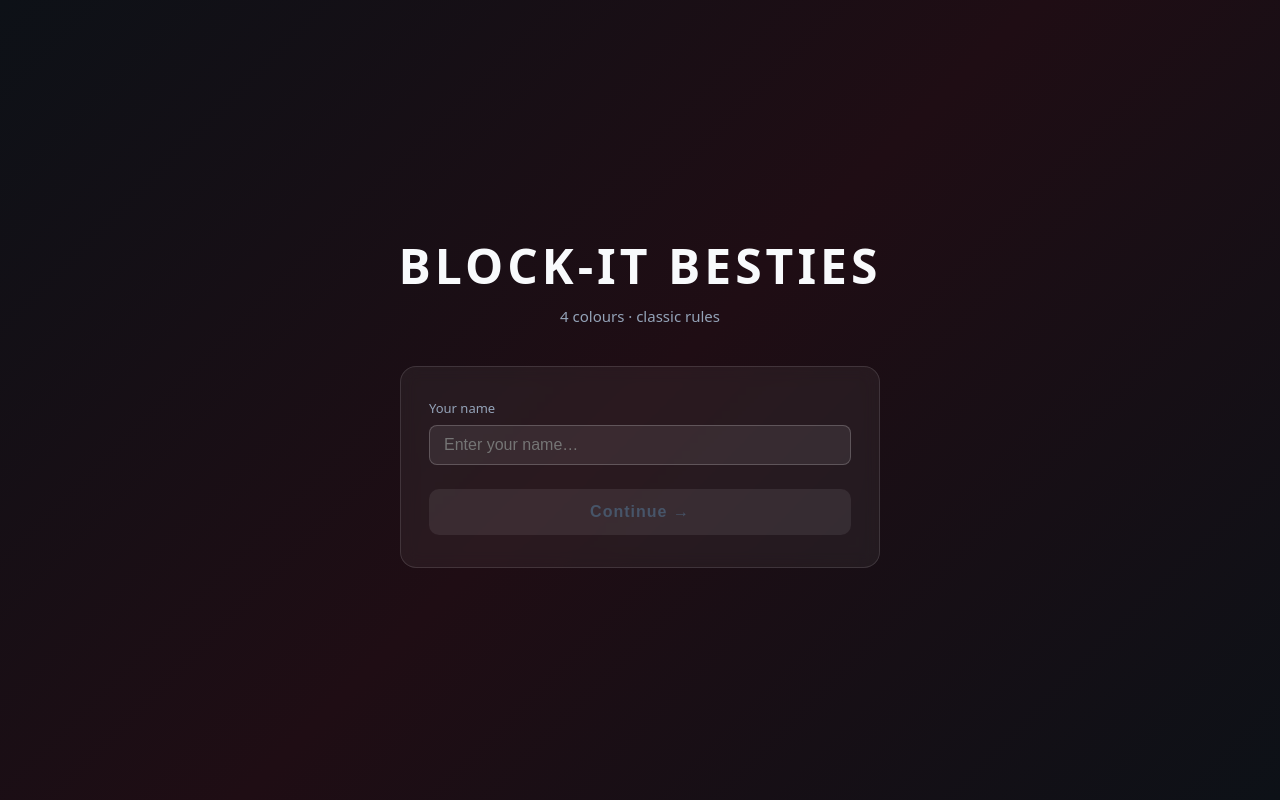
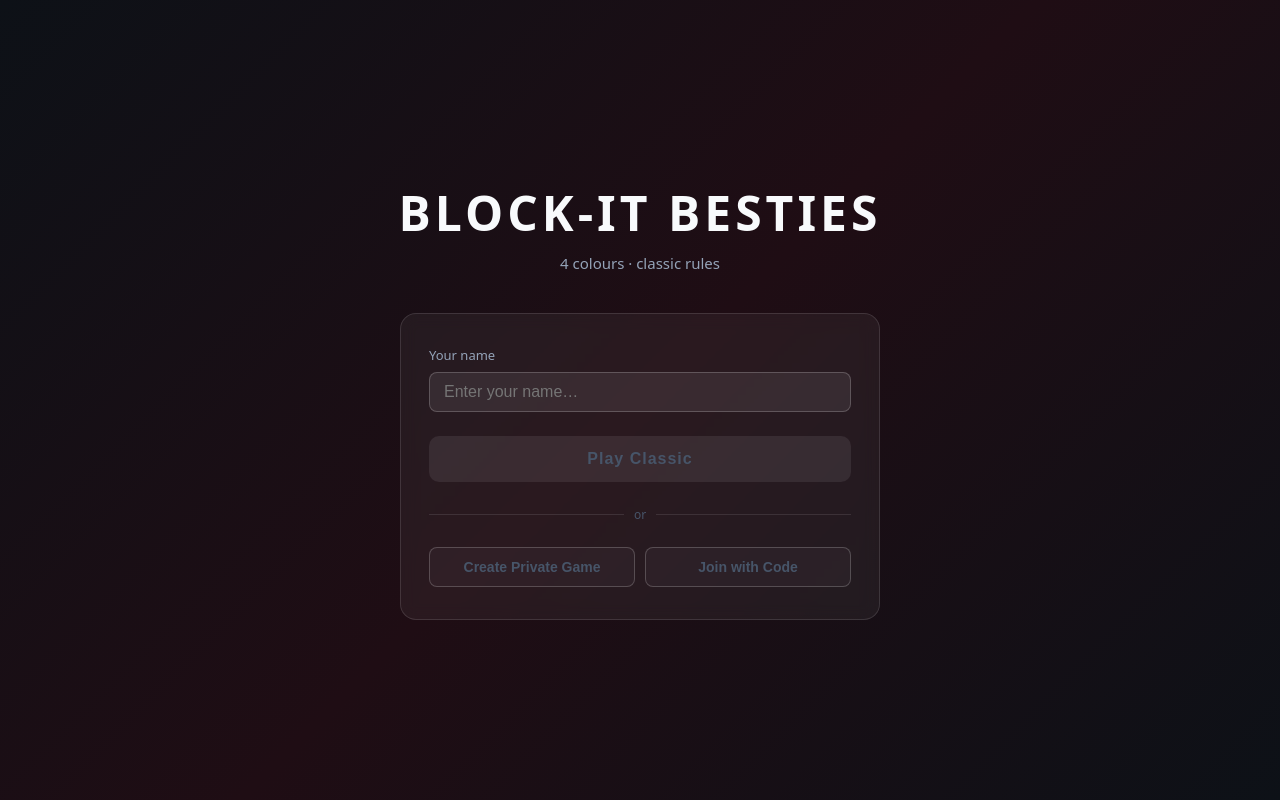
Before and after one commit to Cacifyy/games, a React (Vite) app: page / in a window 1280 px wide. Built offline with nearby package versions, Linux system fonts and the light colour scheme.

Commit message:
Change: Flow of matchmaking

```diff
--- a/src/Blokus.tsx
+++ b/src/Blokus.tsx
@@ -896,7 +896,12 @@ const Blokus: React.FC = () => {
               }}
               onMouseLeave={() => setHover(null)}
             >
-              {Array.from({ length: BOARD_SIZE }).map((_, r) =>
+              {(() => {
+                const lastMove = state.history.length > 0 ? state.history[state.history.length - 1] : null;
+                const lastMoveCellSet = lastMove
+                  ? new Set(lastMove.cells.map(([r, c]) => `${r}-${c}`))
+                  : new Set<string>();
+                return Array.from({ length: BOARD_SIZE }).map((_, r) =>
                 Array.from({ length: BOARD_SIZE }).map((_, c) => {
                   const cell = state.board[r][c];
                   const startColor = (Object.keys(START_SQUARES) as unknown as ColorId[])
@@ -908,6 +913,7 @@ const Blokus: React.FC = () => {
 
                   let bg = cell ? COLOR_HEX[cell] : "#ffffff";
                   let outline = "none";
+                  let boxShadow: string | undefined;
                   if (preview) {
                     const inPreview = preview.cells.some(
                       ([pr, pc]) => pr === r && pc === c
@@ -920,6 +926,8 @@ const Blokus: React.FC = () => {
                         ? `2px solid ${COLOR_HEX[preview.color]}`
                         : "2px solid #dc2626";
                     }
+                  } else if (lastMove && lastMoveCellSet.has(`${r}-${c}`)) {
+                    boxShadow = `inset 0 0 0 2px white, inset 0 0 0 3px ${COLOR_HEX[lastMove.color]}, 0 0 6px 2px ${COLOR_HEX[lastMove.color]}`;
                   }
 
                   return (
@@ -933,8 +941,10 @@ const Blokus: React.FC = () => {
                         background: bg,
                         outline,
                         outlineOffset: -2,
+                        boxShadow,
                         cursor: selectedPieceId && isMyTurn ? "pointer" : "default",
                         position: "relative",
+                        zIndex: boxShadow ? 1 : undefined,
                       }}
                     >
                       {startColor && cell === 0 && (
@@ -957,7 +967,8 @@ const Blokus: React.FC = () => {
                     </div>
                   );
                 })
-              )}
+              );
+              })()}
             </div>
           </div>
 
@@ -1562,22 +1573,17 @@ const LobbyPage: React.FC<{
   lobbyError: string | null;
   onClearError: () => void;
 }> = ({ status, onFindGame, onCreateLobby, onJoinLobby, lobbyCode, lobbyError, onClearError }) => {
-  const [step, setStep] = useState<"name" | "team">("name");
   const [name, setName] = useState("");
-  const [side, setSide] = useState<"A" | "B" | null>(null);
   const [joinMode, setJoinMode] = useState(false);
   const [codeInput, setCodeInput] = useState("");
 
-  const advanceToTeam = () => {
-    if (name.trim().length > 0) setStep("team");
-  };
-
-  const canFind = side !== null && status === "idle";
-  const canCreate = side !== null && status === "idle";
+  const hasName = name.trim().length > 0;
+  const canPlay = hasName && status === "idle";
+  const canCreate = hasName && status === "idle";
   const canJoin = codeInput.trim().length === 6 && status === "idle";
 
-  // ---------- Step 1: name ----------
-  if (step === "name") {
+  const randomSide = (): "A" | "B" => (Math.random() > 0.5 ? "A" : "B");
+
   return (
     <div style={LOBBY_BG}>
       <div style={{ textAlign: "center" }}>
@@ -1590,6 +1596,7 @@ const LobbyPage: React.FC<{
       </div>
 
       <div style={CARD_STYLE}>
+        {/* Name input */}
         <div style={{ display: "flex", flexDirection: "column", gap: 8 }}>
           <label style={{ fontSize: 13, color: "#94a3b8" }}>Your name</label>
           <input
@@ -1597,7 +1604,7 @@ const LobbyPage: React.FC<{
             type="text"
             value={name}
             onChange={(e) => setName(e.target.value)}
-              onKeyDown={(e) => e.key === "Enter" && name.trim().length > 0 && advanceToTeam()}
+            onKeyDown={(e) => e.key === "Enter" && canPlay && onFindGame(name.trim(), randomSide())}
             placeholder="Enter your name…"
             maxLength={24}
             style={{
@@ -1612,126 +1619,11 @@ const LobbyPage: React.FC<{
           />
         </div>
 
-          <button
-            disabled={name.trim().length === 0}
-            onClick={advanceToTeam}
-            style={{
-              padding: "14px 0",
-              fontSize: 16,
-              fontWeight: 700,
-              borderRadius: 10,
-              border: "none",
-              background:
-                name.trim().length > 0
-                  ? "linear-gradient(135deg, #ec4899, #be185d)"
-                  : "rgba(255,255,255,0.08)",
-              color: name.trim().length > 0 ? "#fff" : "#475569",
-              cursor: name.trim().length > 0 ? "pointer" : "not-allowed",
-              boxShadow:
-                name.trim().length > 0 ? "0 0 32px rgba(236,72,153,0.5)" : "none",
-              letterSpacing: 1,
-            }}
-          >
-            Continue →
-          </button>
-        </div>
-      </div>
-    );
-  }
-
-  // ---------- Step 2: team select ----------
-  const teamCard = (
-    player: "A" | "B",
-    colors: ColorId[],
-    label: string,
-    gradient: string
-  ) => {
-    const selected = side === player;
-    return (
-      <button
-        key={player}
-        onClick={() => setSide(player)}
-        style={{
-          flex: 1,
-          padding: "24px 16px",
-          borderRadius: 12,
-          border: selected
-            ? `2px solid transparent`
-            : "2px solid rgba(255,255,255,0.12)",
-          background: selected
-            ? gradient
-            : "rgba(255,255,255,0.05)",
-          backgroundClip: selected ? undefined : undefined,
-          cursor: "pointer",
-          display: "flex",
-          flexDirection: "column",
-          alignItems: "center",
-          gap: 12,
-          boxShadow: selected ? "0 0 28px rgba(236,72,153,0.35)" : "none",
-          transition: "all 0.15s ease",
-          outline: "none",
-          position: "relative",
-        }}
-      >
-        {selected && (
-          <div
-            style={{
-              position: "absolute",
-              inset: 0,
-              borderRadius: 10,
-              border: "2px solid rgba(255,255,255,0.5)",
-              pointerEvents: "none",
-            }}
-          />
-        )}
-        {/* Color swatches */}
-        <div style={{ display: "flex", gap: 8 }}>
-          {colors.map((c) => (
-            <div
-              key={c}
-              style={{
-                width: 32,
-                height: 32,
-                borderRadius: 6,
-                background: COLOR_HEX[c],
-                boxShadow: `0 2px 8px ${COLOR_HEX[c]}88`,
-              }}
-            />
-          ))}
-        </div>
-        <div style={{ fontWeight: 700, fontSize: 15, color: "#f8fafc" }}>
-          {label}
-        </div>
-        <div style={{ fontSize: 12, color: "rgba(255,255,255,0.6)" }}>
-          {colors.map((c) => COLOR_NAME[c]).join(" + ")}
-        </div>
-      </button>
-    );
-  };
-
-  return (
-    <div style={LOBBY_BG}>
-      <div style={{ textAlign: "center" }}>
-        <h1 style={{ margin: 0, fontSize: 48, letterSpacing: 4, fontWeight: 800 }}>
-          BLOCK-IT BESTIES
-        </h1>
-        <p style={{ margin: "8px 0 0", color: "#94a3b8", fontSize: 15 }}>
-          Welcome, <strong style={{ color: "#f8fafc" }}>{name}</strong>! Pick your side.
-        </p>
-      </div>
-
-      <div style={{ ...CARD_STYLE, maxWidth: 520 }}>
-        {/* Team cards */}
-        <div style={{ display: "flex", gap: 16 }}>
-          {teamCard("A", [1, 3], "Team A", "linear-gradient(135deg, #1d4ed888, #dc262688)")}
-          {teamCard("B", [2, 4], "Team B", "linear-gradient(135deg, #a1620088, #15803d88)")}
-        </div>
-
         {/* Status banners */}
-        {status === "waiting" && !lobbyCode && !joinMode && (
+        {status === "waiting" && !lobbyCode && (
           <div style={{ display:"flex", alignItems:"center", gap:10, padding:"10px 14px", borderRadius:8, background:"rgba(236,72,153,0.15)", border:"1px solid rgba(236,72,153,0.4)", fontSize:14, color:"#f9a8d4" }}>
             <Spinner />
-            Waiting for an opponent…
+            Finding a match…
           </div>
         )}
         {lobbyCode && (
@@ -1754,13 +1646,13 @@ const LobbyPage: React.FC<{
           </div>
         )}
 
-        {/* Find Game */}
+        {/* Play Classic */}
         <button
-          disabled={!canFind}
-          onClick={() => { onClearError(); side && onFindGame(name.trim(), side); }}
-          style={{ padding:"14px 0", fontSize:16, fontWeight:700, borderRadius:10, border:"none", background: canFind ? "linear-gradient(135deg, #ec4899, #be185d)" : "rgba(255,255,255,0.08)", color: canFind ? "#fff" : "#475569", cursor: canFind ? "pointer" : "not-allowed", boxShadow: canFind ? "0 0 32px rgba(236,72,153,0.5)" : "none", letterSpacing:1 }}
-        >
-          Find Game
+          disabled={!canPlay}
+          onClick={() => { onClearError(); onFindGame(name.trim(), randomSide()); }}
+          style={{ padding:"14px 0", fontSize:16, fontWeight:700, borderRadius:10, border:"none", background: canPlay ? "linear-gradient(135deg, #ec4899, #be185d)" : "rgba(255,255,255,0.08)", color: canPlay ? "#fff" : "#475569", cursor: canPlay ? "pointer" : "not-allowed", boxShadow: canPlay ? "0 0 32px rgba(236,72,153,0.5)" : "none", letterSpacing:1 }}
+        >
+          Play Classic
         </button>
 
         {/* Divider */}
@@ -1775,15 +1667,15 @@ const LobbyPage: React.FC<{
           <div style={{ display:"flex", gap:10 }}>
             <button
               disabled={!canCreate}
-              onClick={() => { onClearError(); side && onCreateLobby(name.trim(), side); }}
+              onClick={() => { onClearError(); onCreateLobby(name.trim(), randomSide()); }}
               style={{ flex:1, padding:"11px 0", fontSize:14, fontWeight:600, borderRadius:8, border:"1px solid rgba(255,255,255,0.2)", background: canCreate ? "rgba(255,255,255,0.08)" : "rgba(255,255,255,0.03)", color: canCreate ? "#f8fafc" : "#475569", cursor: canCreate ? "pointer" : "not-allowed" }}
             >
               Create Private Game
             </button>
             <button
-              disabled={status === "waiting"}
+              disabled={!hasName || status === "waiting"}
               onClick={() => { onClearError(); setJoinMode(true); }}
-              style={{ flex:1, padding:"11px 0", fontSize:14, fontWeight:600, borderRadius:8, border:"1px solid rgba(255,255,255,0.2)", background:"rgba(255,255,255,0.08)", color:"#f8fafc", cursor: status === "waiting" ? "not-allowed" : "pointer" }}
+              style={{ flex:1, padding:"11px 0", fontSize:14, fontWeight:600, borderRadius:8, border:"1px solid rgba(255,255,255,0.2)", background: hasName ? "rgba(255,255,255,0.08)" : "rgba(255,255,255,0.03)", color: hasName ? "#f8fafc" : "#475569", cursor: (hasName && status === "idle") ? "pointer" : "not-allowed" }}
             >
               Join with Code
             </button>
@@ -1813,10 +1705,6 @@ const LobbyPage: React.FC<{
             </div>
           </div>
         )}
-
-        <button onClick={() => setStep("name")} style={{ ...btn("ghost"), alignSelf:"center", fontSize:13 }}>
-          ← Back
-        </button>
       </div>
     </div>
   );
```
Lines whose indentation alone changed are shown as unchanged.
